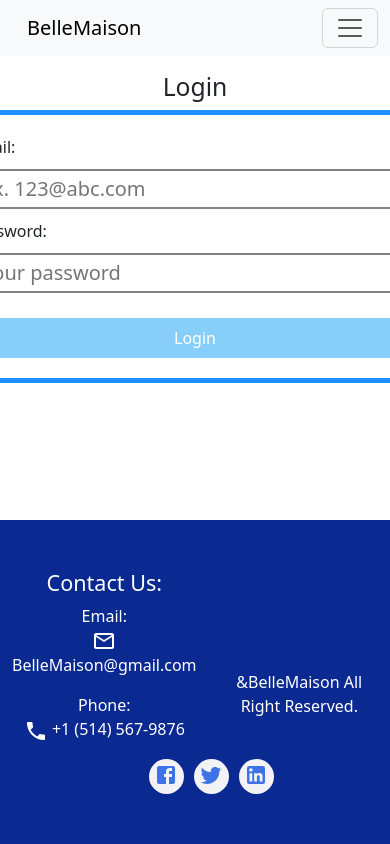
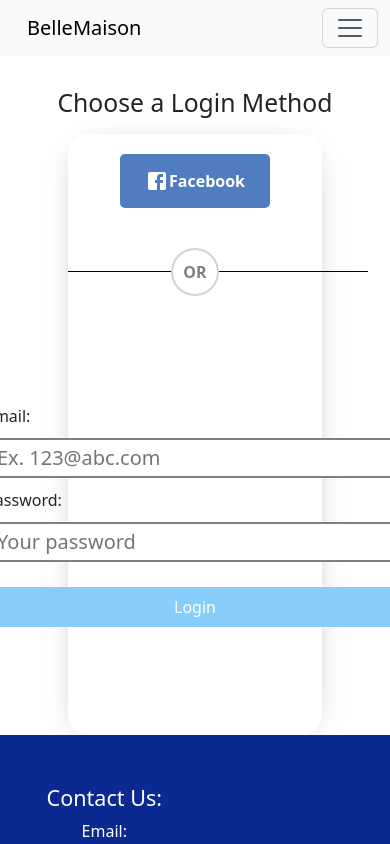
Before and after one commit to wang5322/BelleMaisonClient, a React (Create React App) app: page /login in a window 390 px wide. Shown: the top 844 px of the page. Built offline with nearby package versions, Linux system fonts and the light colour scheme; no server answers.

Commit message:
-updated active/deactive button -updated approve button -added facebook login entry point -changed alert style into flash massage

```diff
--- a/src/pages/AdminUser.js
+++ b/src/pages/AdminUser.js
@@ -4,13 +4,19 @@
 import Col from "react-bootstrap/Col";
 import Table from "react-bootstrap/Table";
 import Button from "react-bootstrap/Button";
+import Alert from 'react-bootstrap/Alert';
 import "./Admin.css";
 import { Link } from "react-router-dom";
 
 function AdminUser() {
   const [userList, setUserList] = useState([]);
   const [brokerApproval, setBrokerApproval] = useState(0);
-  const [activeUser, setActiveUser]=useState(1);
+  const [activeUser, setActiveUser] = useState(1);
+  const [message, setMessage] = useState(null);
+  const showAlert = (message) => {
+    setMessage(message);
+    // setTimeout(() => setMessage(null), 3000);
+  };
   useEffect(() => {
     axios
       .get(`${process.env.REACT_APP_HOST_URL}/api/users`)
@@ -19,54 +25,57 @@
       })
       .catch((err) => {
         if (err.response.data.status !== 404) {
-          alert("no records found!");
+          showAlert("no records found!");
           return;
         }
       });
-  }, [brokerApproval]);
+  }, [brokerApproval, activeUser]);
 
-  const approve = (userid) => {
+
+  const approve = (userid, approvalStatus) => {
     axios
       .patch(
         `${process.env.REACT_APP_HOST_URL}/api/users/admin/update`,
-        { id: userid, broker_approval: 1 },
+        { id: userid, broker_approval: approvalStatus },
         { headers: { accessToken: localStorage.getItem("accessToken") } }
       )
       .then((res) => {
         if (res.data.error) {
-          alert("error in approving user");
+         showAlert("error in approving user");
           return;
         }
         console.log(res);
         setBrokerApproval(brokerApproval + 1);
-        alert("user is approved");
+        showAlert("user status is updated");
       })
       .catch((err) => {
-        alert("error in approving user");
+        showAlert("error in approving user");
       });
   };
-  const deactive = (userid) => {
+  const deactive = (userid, activeStatus) => {
     axios
       .patch(
         `${process.env.REACT_APP_HOST_URL}/api/users/admin/update`,
-        { id: userid, is_active: 0 },
+        { id: userid, is_active: activeStatus },
         { headers: { accessToken: localStorage.getItem("accessToken") } }
       )
       .then((res) => {
         if (res.data.error) {
-          alert("error in approving user");
+          showAlert("error in approving user");
           return;
         }
         console.log(res);
         setActiveUser(activeUser + 1);
-        alert("user is deactived");
+        showAlert("user status is updated");
       })
       .catch((err) => {
-        alert("error in deactive user");
+        showAlert("error in deactive user");
       });
   }
   return (
+
     <div className="adminTable">
+  {message && <Alert variant="danger" onClose={() => setMessage(null)} dismissible>{message}</Alert>}
       <Row>
         <Col>
           <h1>User Management</h1>
@@ -94,7 +103,7 @@
             return (
               <tr>
                 <td>{value.id}</td>
-                <td><Link to={`/broker/${value.id}` } style={{ color: 'black', textDecoration: 'none' }}>{value.name}</Link></td>
+                <td><Link to={`/broker/${value.id}`} style={{ color: 'black', textDecoration: 'none' }}>{value.name}</Link></td>
                 <td>{value.email}</td>
                 <td>{value.phone}</td>
                 <td>{value.role}</td>
@@ -106,20 +115,49 @@
                 <td>{value.broker_approval}</td>
 
                 <td>
+
+                  {value.broker_approval === 0 ? (
                     <Button
-                    variant="outline-success"
+                      variant="success"
                       onClick={() => {
-                      approve(value.id);
+                        approve(value.id, 1);
                       }}
                     >
                       Approve
                     </Button>
+                  ) : (
+                    <Button
+                      variant="outline-success"
+                      onClick={() => {
+                        approve(value.id, 0);
+                      }}
+                    >
+                      Disapprove
+                    </Button>
+                  )}
                 </td>
-                {/* <td><Button variant="outline-warning">Approve</Button></td> */}
+
                 <td>
-                  <Button variant="outline-danger" onClick={()=>{
-                    deactive(value.id);
-                  }}>Deactive</Button>
+                {!value.is_active ? (
+                    <Button
+                      variant="outline-danger"
+                      onClick={() => {
+                        deactive(value.id, 1);
+                      }}
+                    >
+                      Active
+                    </Button>
+                  ) : (
+                    <Button
+                      variant="danger"
+                      onClick={() => {
+                        deactive(value.id, 0);
+                      }}
+                    >
+                      deactive
+                    </Button>
+                  )}
+
                 </td>
               </tr>
             );
--- a/src/pages/Login.js
+++ b/src/pages/Login.js
@@ -2,12 +2,17 @@
 import axios from "axios";
 import { Formik, Form, Field, ErrorMessage } from "formik";
 import * as Yup from "yup";
+import FacebookIcon from '@mui/icons-material/Facebook';
 import { useNavigate } from "react-router-dom";
 import { AuthContext } from "../helpers/AuthContext";
 import "./Users.css";
 
 function Login() {
   const { authState, setAuthState } = useContext(AuthContext);
+  //facebook login
+  const facebook = () => {
+    window.open(`${process.env.REACT_APP_HOST_URL}/auth/facebook`, "_self");
+  };
 
   const initialValues = {
     email: "",
@@ -48,7 +53,8 @@
   return (
     <main className="main-content">
       <div className="centerContainer">
-        <h2>Login</h2>
+        <h2 className="m-3">Choose a Login Method</h2>
+        <div className="wrapper">
           {/* <div className="formContainer">
             <label>Username:</label>
             <input className="inputCreatePost" type="text" onChange={(event) => {setUsername(event.target.value);}}/>
@@ -57,6 +63,17 @@
 
             <button onClick={login}> Login </button>
         </div> */}
+          <div className="left">
+            <div className="loginButton facebook" onClick={facebook}>
+              <FacebookIcon />
+              Facebook
+            </div>
+          </div>
+          <div className="center">
+            <div className="line" />
+            <div className="or">OR</div>
+          </div>
+          <div className="right">
             <Formik
               initialValues={initialValues}
               onSubmit={onSubmit}
@@ -87,6 +104,8 @@
               </Form>
             </Formik>
           </div>
+        </div>
+      </div>
     </main>
   );
 }
--- a/src/pages/Users.css
+++ b/src/pages/Users.css
@@ -9,15 +9,116 @@
     align-items: center;
     flex-direction: column;
   }
+  .left,.right{
+    flex: 1;
+    display: flex;
+    flex-direction: column;
+    align-items: center;
+  }
+  .center{
+    height: 100%;
+    display: flex;
+    align-items: center;
+    justify-content: center;
+    position: relative;
+  }
 
+  .or{
+    border: 2px solid lightgray;
+    border-radius: 50%;
+    padding: 10px;
+    color: gray;
+    background-color: white;
+    font-weight: bold;
+  }
+
+  .line{
+    width: 2px;
+    height: 70%;
+    background-color: black;
+    position: absolute;
+    top: 0;
+    bottom: 0;
+    left: 0;
+    right: 0;
+    margin: auto;
+    z-index: -1;
+  }
+
+.loginButton{
+  width: 150px;
+  padding: 15px 25px;
+  border-radius: 5px;
+  color: white;
+  display: flex;
+  align-items: center;
+  font-weight: bold;
+  margin-bottom: 20px;
+  cursor: pointer;
+}
+
+  .facebook{
+    background-color: #507cc0;
+  }
+
+.icon{
+  width: 20px;
+  height: 20px;
+  margin-right: 10px;
+}
+.wrapper {
+  width: 60%;
+  height: 75%;
+  -webkit-box-shadow: 0px 5px 33px -21px rgba(66, 68, 90, 1);
+  -moz-box-shadow: 0px 5px 33px -21px rgba(66, 68, 90, 1);
+  box-shadow: 0px 5px 33px -21px rgba(66, 68, 90, 1);
+  display: flex;
+  align-items: center;
+  border-radius: 20px;
+}
+@media screen and (max-width: 992px) {
+  .card {
+    width: 100%;
+    margin-bottom: 50px;
+  }
+
+  .wrapper {
+    width: 65%;
+    height: 90%;
+    flex-direction: column;
+  }
+
+  .loginTitle {
+    display: none;
+  }
+
+  .center {
+    width: 100%;
+    position: relative;
+  }
+
+  .left {
+    padding: 20px;
+  }
+
+  .right {
+    padding: 20px;
+  }
+
+  .line {
+    height: 0.5px;
+    width: 300px;
+  }
+}
 .formContainer {
     display: flex;
     flex-direction: column;
     justify-content: center;
     width: 500px;
     height: auto;
-    padding: 20px;
-    border: 5px solid dodgerblue;
+    padding: 40px;
+    margin-top: 3em;
+    margin-bottom: 3em;
     border-radius: 5px;
 }
 
```
Also changed, not shown: 1 other file (tests, documents, lock files or other folders). Lines whose indentation alone changed are shown as unchanged.
